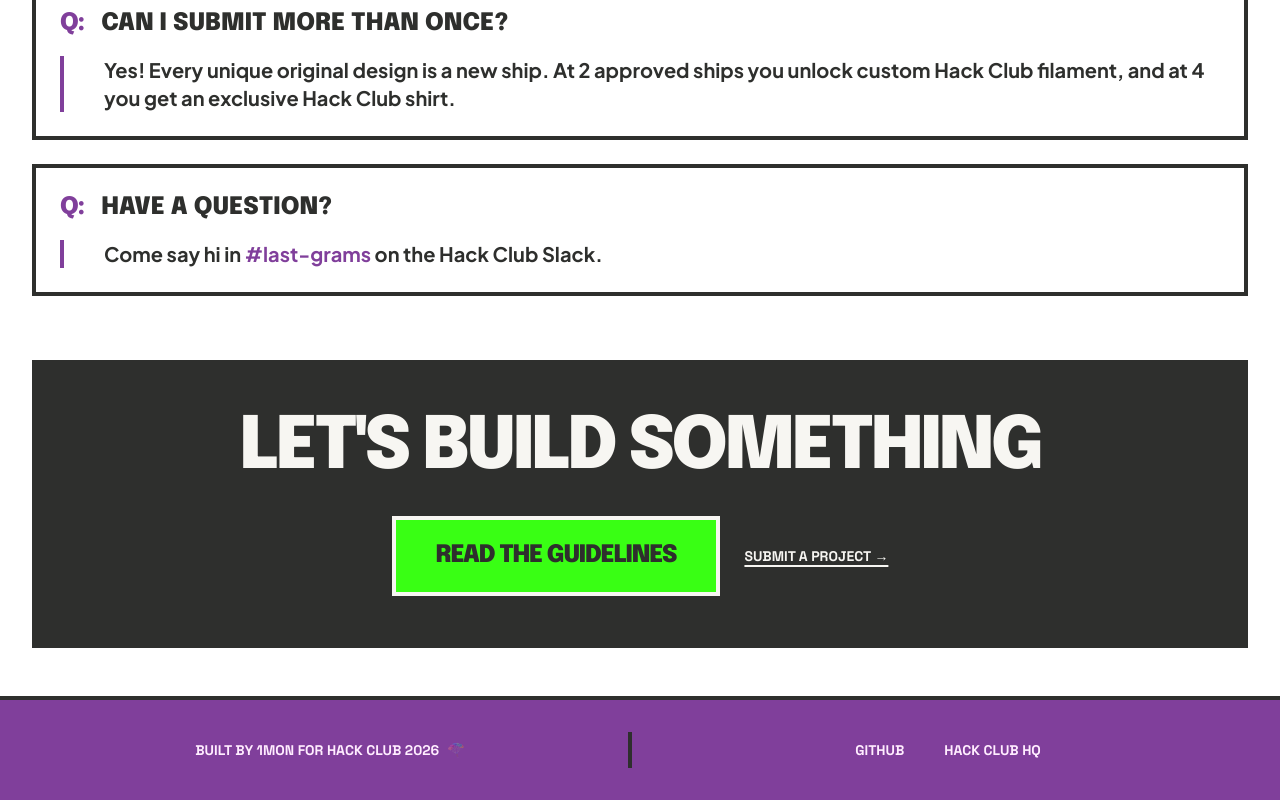
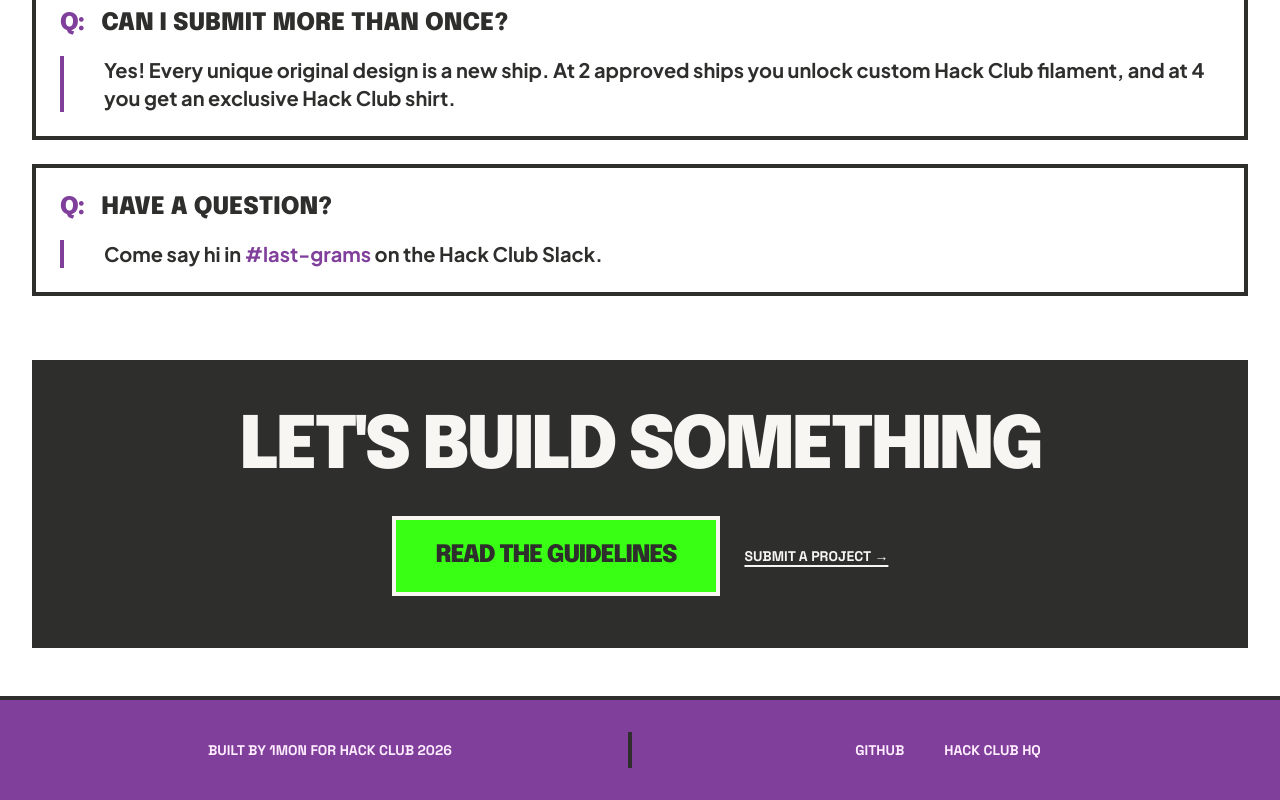
Before and after one commit to 2Mon/last-grams, a SvelteKit app: page / in a window 1280 px wide. Shown: the part 3686-4486 px from the top of the page. Built offline with nearby package versions, Linux system fonts and the light colour scheme.

Commit message:
revert: remove gravity drop easter egg

```diff
--- a/src/layout.css
+++ b/src/layout.css
@@ -161,32 +161,6 @@
   }
 }
 
-@keyframes gravity-drop {
-  0% { transform: translateY(0) rotate(0deg); opacity: 1; }
-  20% { transform: translateY(60vh) rotate(8deg); opacity: 1; }
-  35% { transform: translateY(50vh) rotate(-4deg); opacity: 1; }
-  50% { transform: translateY(60vh) rotate(3deg); opacity: 1; }
-  65% { transform: translateY(55vh) rotate(-1deg); opacity: 1; }
-  80% { transform: translateY(60vh) rotate(0deg); opacity: 1; }
-  90% { transform: translateY(60vh) rotate(0deg); opacity: 0; }
-  91% { transform: translateY(0) rotate(0deg); opacity: 0; }
-  100% { transform: translateY(0) rotate(0deg); opacity: 1; }
-}
-
-.gravity-drop > section,
-.gravity-drop > main > section {
-  animation: gravity-drop 2.5s cubic-bezier(0.22, 1, 0.36, 1) forwards;
-}
-
-.gravity-drop > main > section:nth-child(2) { animation-delay: 0.05s; }
-.gravity-drop > main > section:nth-child(3) { animation-delay: 0.1s; }
-.gravity-drop > main > section:nth-child(4) { animation-delay: 0.15s; }
-.gravity-drop > main > section:nth-child(5) { animation-delay: 0.2s; }
-.gravity-drop > main > section:nth-child(6) { animation-delay: 0.25s; }
-.gravity-drop > main > section:nth-child(7) { animation-delay: 0.3s; }
-.gravity-drop > main > section:nth-child(8) { animation-delay: 0.35s; }
-.gravity-drop > main > section:nth-child(9) { animation-delay: 0.4s; }
-.gravity-drop nav { animation: gravity-drop 2.5s cubic-bezier(0.22, 1, 0.36, 1) 0s forwards; }
 
 a:focus-visible,
 button:focus-visible {
--- a/src/routes/+page.svelte
+++ b/src/routes/+page.svelte
@@ -46,14 +46,6 @@
 		'Can you even read this?',
 		'🔬 MOLECULAR SCALE ACHIEVED'
 	];
-	// Gravity drop easter egg
-	let gravityDrop = $state(false);
-	function triggerGravityDrop() {
-		if (gravityDrop) return;
-		gravityDrop = true;
-		setTimeout(() => { gravityDrop = false; }, 3000);
-	}
-
 	const konamiCode = [
 		'ArrowUp', 'ArrowUp', 'ArrowDown', 'ArrowDown',
 		'ArrowLeft', 'ArrowRight', 'ArrowLeft', 'ArrowRight',
@@ -185,7 +177,7 @@
 {/if}
 
 <!-- Nav -->
-<div style:zoom={konamiZoom} style:transition="zoom 0.7s ease" class:gravity-drop={gravityDrop}>
+<div style:zoom={konamiZoom} style:transition="zoom 0.7s ease">
 <nav
 	class="sticky top-0 z-50 flex justify-between items-center px-6 py-4 bg-background dark:bg-on-surface border-b-4 border-on-surface dark:border-background"
 >
@@ -779,12 +771,6 @@
 		class="font-label font-bold uppercase text-sm text-on-primary md:border-r-4 border-on-surface dark:border-background last:border-r-0 h-full flex items-center justify-center"
 	>
 		Built by 1Mon for Hack Club 2026
-		<button
-			onclick={triggerGravityDrop}
-			class="ml-2 opacity-30 hover:opacity-100 transition-opacity cursor-pointer"
-			title="What does this do?"
-			aria-label="Easter egg"
-		>🪂</button>
 	</div>
 	<div
 		class="flex justify-center gap-6 md:border-r-4 border-on-surface dark:border-background last:border-r-0 h-full items-center"
```
